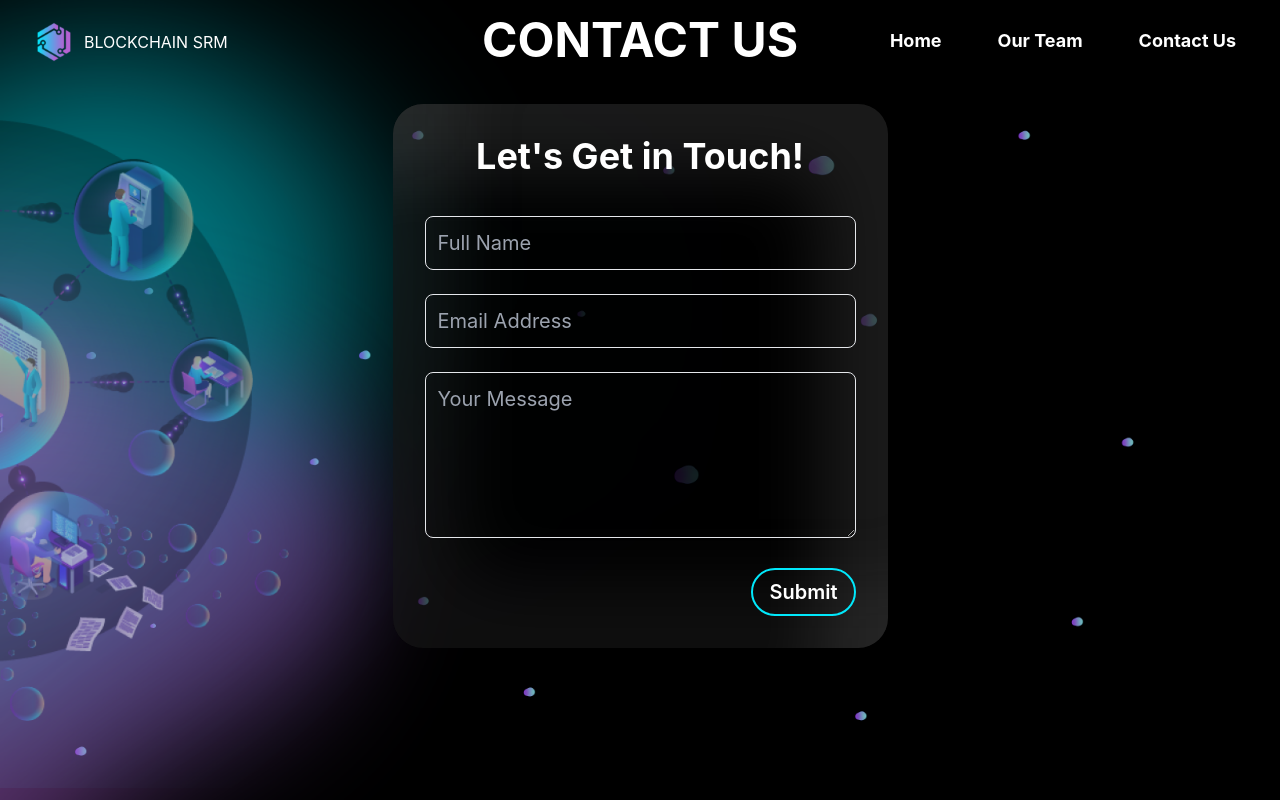
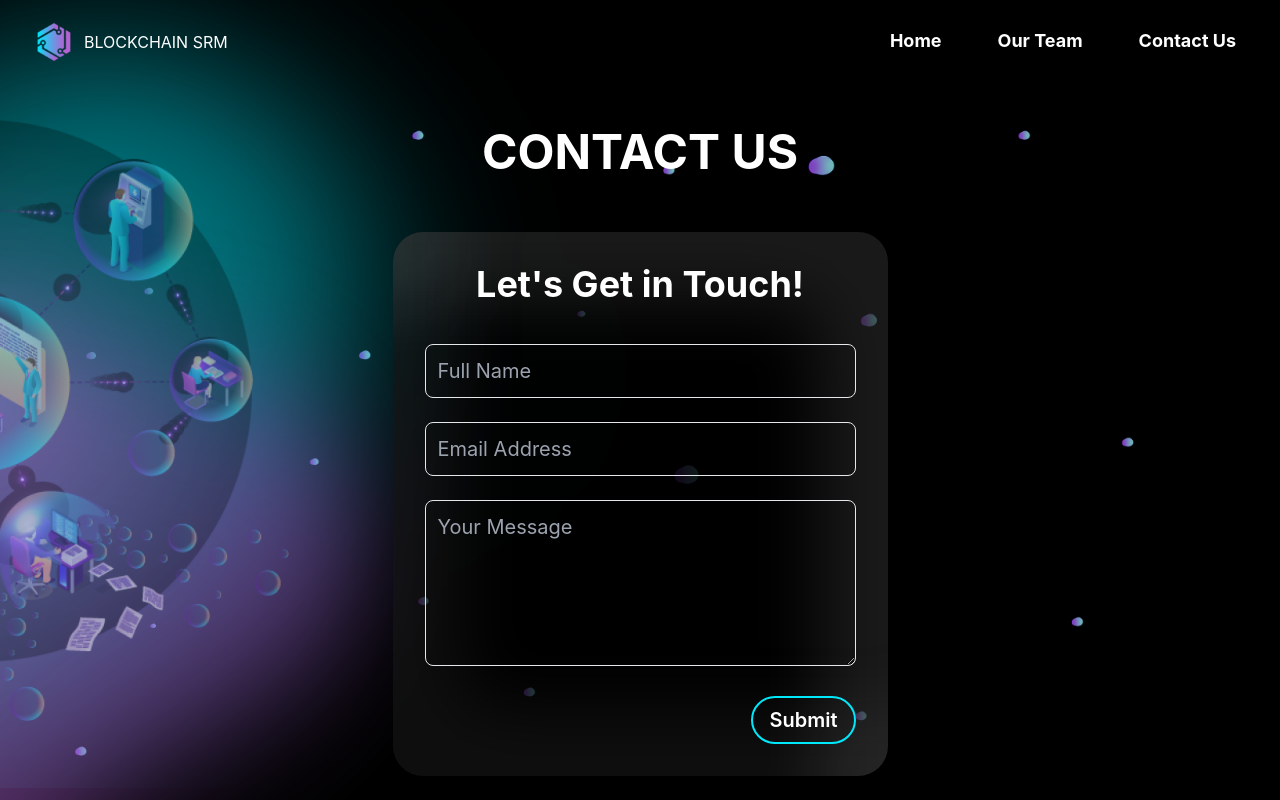
Before and after one commit to sreyom31/blockchainsrm-org, a Next.js app: page /contact in a window 1280 px wide. Shown: the top 800 px of the page. Built offline with nearby package versions, Linux system fonts and the light colour scheme; no server answers.

Commit message:
heading margin

```diff
--- a/pages/contact.tsx
+++ b/pages/contact.tsx
@@ -50,8 +50,8 @@ const Contact = () => {
 
   return (
     <div className="overflow-hidden bg-bgcontact bg-no-repeat relative bg-cover bg-fixed md:h-screen sm:px-8">
-      <div className=" mt-4 flex flex-col items-center">
-        <p className="text-white text-5xl font-bold uppercase text-center">
+      <div className="mt-32 flex flex-col items-center">
+        <p className="text-white text-5xl font-bold uppercase text-center mb-4">
           Contact Us
         </p>
         <div className="my-10 2xl:w-1/2 text-white 2xl:px-16 flex items-center justify-center">
--- a/pages/index.tsx
+++ b/pages/index.tsx
@@ -10,7 +10,7 @@ export default function Home() {
       <Head>
         <title>BLOCKCHAINSRM | Home</title>
       </Head>
-      <Layout className="overflow-hidden bg-bghome bg-no-repeat relative bg-cover bg-fixed">
+      <Layout className="overflow-hidden bg-bghome bg-no-repeat relative bg-cover md:bg-fixed">
         <Landing />
         <About />
       </Layout>
--- a/pages/team.tsx
+++ b/pages/team.tsx
@@ -42,7 +42,7 @@ const team2 = [
 const Team = () => {
   return (
     <div className="overflow-hidden bg-bgteam bg-no-repeat relative bg-cover bg-fixed sm:px-8">
-      <div>
+      <div className="mt-24">
         <div className="mt-5 py-10">
           <p className="uppercase text-white text-center text-5xl font-bold tracking-wide">
             Meet The Team
```
